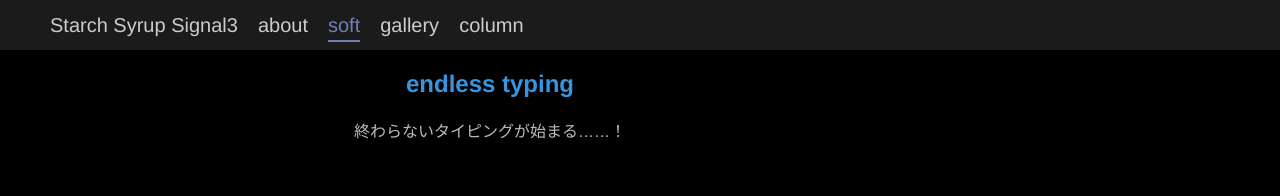
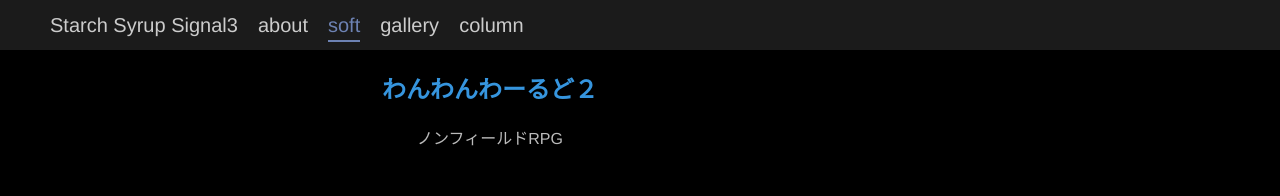
Before and after one commit to mizzsig/sssignal3, a Nuxt app in the folder app/front/: page /soft in a window 1280 px wide. Shown: the top 196 px of the page. Built offline with nearby package versions, Linux system fonts and the light colour scheme; no server answers.

Commit message:
ソフト一覧に追加

```diff
--- a/app/front/pages/soft/index.vue
+++ b/app/front/pages/soft/index.vue
@@ -1,5 +1,9 @@
 <template>
   <section class="container">
+      <a class="link" href="/soft/wanwan_world2">
+          <h2>わんわんわーるど２</h2>
+          <div style="margin-bottom: 50px;">ノンフィールドRPG</div>
+      </a>
       <nuxt-link class="link" to="/soft/endless_typing">
           <h2>endless typing</h2>
           <div style="margin-bottom: 50px;">終わらないタイピングが始まる……！</div>
```
